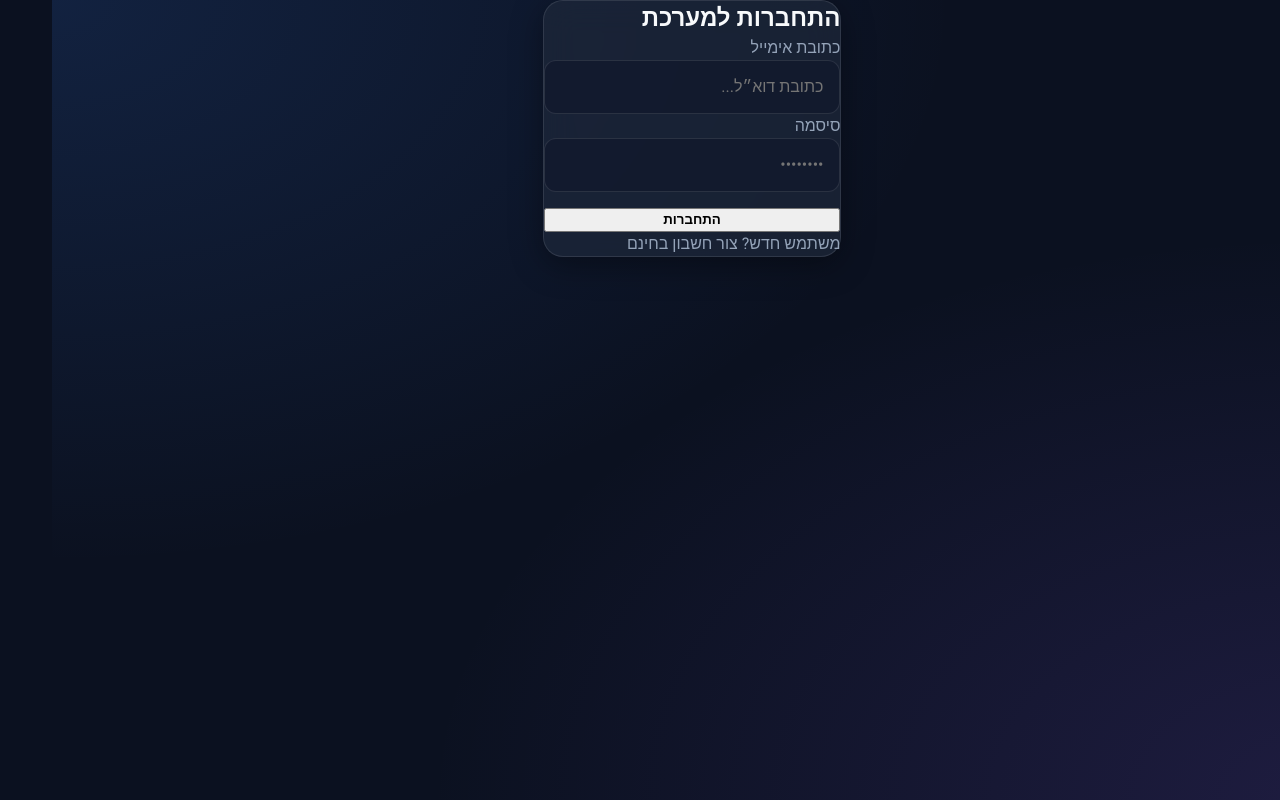
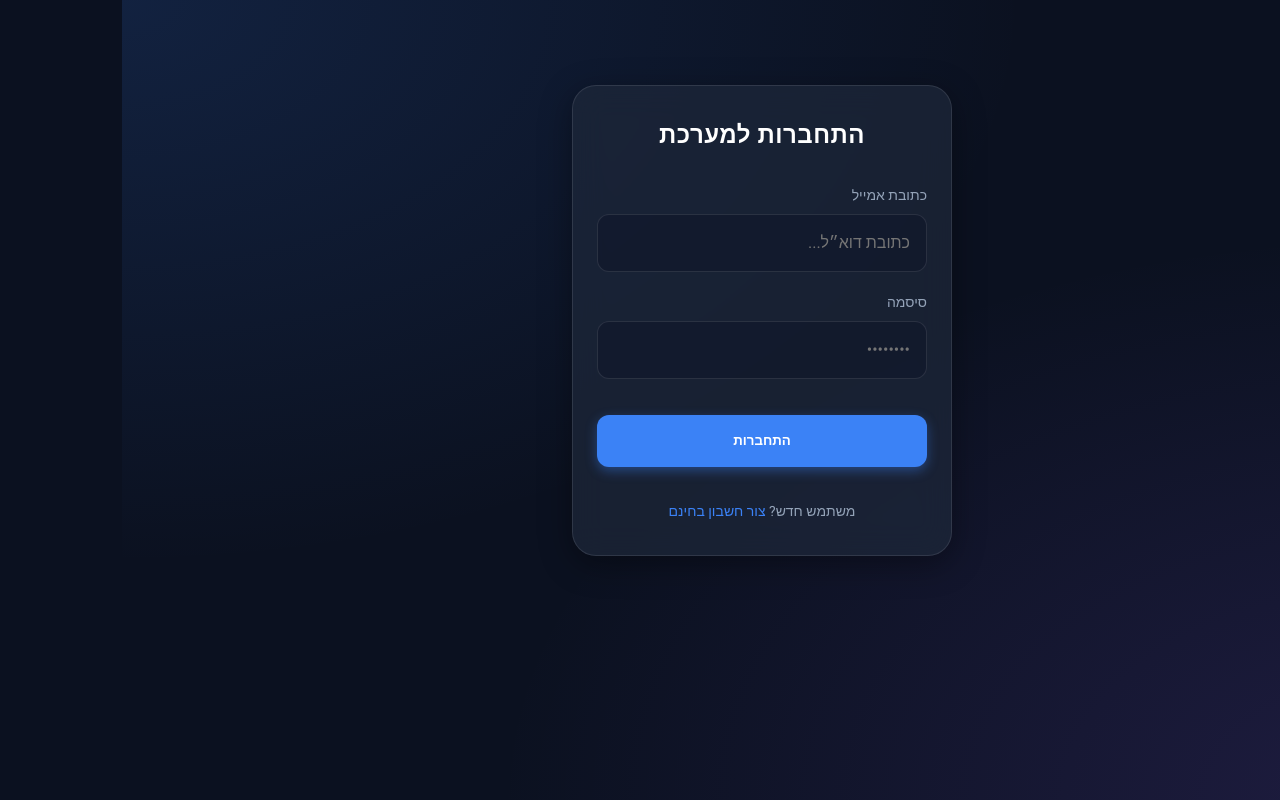
Before and after one commit to dorey-cmd/home-eco, a React (Vite) app: page /reports in a window 1280 px wide. Built offline with nearby package versions, Linux system fonts and the light colour scheme.

Commit message:
fix(ui): converted tailwind utilities to inline style to prevent compilation breakdown in server rendering

```diff
--- a/src/pages/Login.tsx
+++ b/src/pages/Login.tsx
@@ -57,30 +57,30 @@ const Login = () => {
   };
 
   return (
-    <div className="flex flex-col items-center justify-center min-h-[80vh] p-4 bg-transparent" dir="rtl">
-      <div className="w-full max-w-sm glass-panel p-8" style={{ borderRadius: '20px', border: '1px solid rgba(255,255,255,0.1)' }}>
+    <div style={{ display: 'flex', flexDirection: 'column', alignItems: 'center', justifyContent: 'center', minHeight: '80vh', padding: '16px', background: 'transparent', direction: 'rtl' }}>
+      <div className="glass-panel" style={{ width: '100%', maxWidth: '380px', padding: '32px 24px', borderRadius: '24px' }}>
 
-        <h2 className="text-2xl font-bold text-center mb-8 text-white tracking-wide">
+        <h2 style={{ fontSize: '1.5rem', fontWeight: 700, textAlign: 'center', marginBottom: '32px', color: '#fff', letterSpacing: '0.5px' }}>
           {isSignUp ? 'יצירת חשבון' : 'התחברות למערכת'}
         </h2>
 
         {msg && (
-          <div className={`mb-6 p-4 rounded-xl text-sm text-center font-bold ${
-            msg.type === 'error' ? 'bg-danger/20 text-[#ff6b6b] border border-danger/30' :
-            msg.type === 'success' ? 'bg-success/20 text-[#4ade80] border border-success/30' :
-            'bg-accent/20 text-accent border border-accent/30'
-          }`} style={{ animation: 'fadeIn 0.3s ease' }}>
+          <div style={{ marginBottom: '24px', padding: '12px', borderRadius: '12px', fontSize: '0.875rem', textAlign: 'center', fontWeight: 'bold',
+            background: msg.type === 'error' ? 'rgba(239, 68, 68, 0.2)' : msg.type === 'success' ? 'rgba(16, 185, 129, 0.2)' : 'rgba(59, 130, 246, 0.2)',
+            color: msg.type === 'error' ? '#ef4444' : msg.type === 'success' ? '#10b981' : '#3b82f6',
+            border: `1px solid ${msg.type === 'error' ? 'rgba(239, 68, 68, 0.3)' : msg.type === 'success' ? 'rgba(16, 185, 129, 0.3)' : 'rgba(59, 130, 246, 0.3)'}`
+          }}>
             {msg.text}
           </div>
         )}
 
-        <form onSubmit={handleAuth} className="flex flex-col gap-5">
+        <form onSubmit={handleAuth} style={{ display: 'flex', flexDirection: 'column', gap: '20px' }}>
           <div>
-            <label className="text-secondary text-sm mb-2 block font-medium">כתובת אימייל</label>
+            <label style={{ color: 'var(--text-secondary)', fontSize: '0.875rem', marginBottom: '8px', display: 'block', textAlign: 'right', fontWeight: 500 }}>כתובת אמייל</label>
             <input
               type="email"
-              className="glass-input w-full p-3 font-sans text-right"
-              dir="rtl"
+              className="glass-input"
+              style={{ padding: '16px', textAlign: 'right', direction: 'rtl' }}
               placeholder="כתובת דוא״ל..."
               value={email}
               onChange={(e) => setEmail(e.target.value)}
@@ -89,11 +89,11 @@ const Login = () => {
           </div>
 
           <div>
-            <label className="text-secondary text-sm mb-2 block font-medium">סיסמה</label>
+            <label style={{ color: 'var(--text-secondary)', fontSize: '0.875rem', marginBottom: '8px', display: 'block', textAlign: 'right', fontWeight: 500 }}>סיסמה</label>
             <input
               type="password"
-              className="glass-input w-full p-3 font-sans text-right"
-              dir="rtl"
+              className="glass-input"
+              style={{ padding: '16px', textAlign: 'right', direction: 'rtl' }}
               placeholder="••••••••"
               value={password}
               onChange={(e) => setPassword(e.target.value)}
@@ -103,21 +103,29 @@ const Login = () => {
           </div>
 
           {isSignUp && (
-            <div className="mt-2">
-              <label className="text-secondary text-sm mb-2 block font-medium">סוג משתמש</label>
-              <div className="flex gap-3">
+            <div style={{ marginTop: '8px', textAlign: 'right' }}>
+              <label style={{ color: 'var(--text-secondary)', fontSize: '0.875rem', marginBottom: '8px', display: 'block', fontWeight: 500 }}>סוג חשבון</label>
+              <div style={{ display: 'flex', gap: '12px' }}>
                 <button
                   type="button"
-                  className={`flex-1 rounded-xl py-2 transition-colors border ${!isBusiness ? 'bg-accent/20 border-accent text-accent' : 'bg-transparent border-[rgba(255,255,255,0.2)] text-secondary'}`}
-                  style={{ fontWeight: !isBusiness ? 'bold' : 'normal' }}
+                  style={{ flex: 1, padding: '10px', borderRadius: '12px', transition: 'all 0.2s ease', cursor: 'pointer',
+                           background: !isBusiness ? 'rgba(59, 130, 246, 0.2)' : 'transparent',
+                           border: !isBusiness ? '1px solid var(--accent-color)' : '1px solid rgba(255,255,255,0.2)',
+                           color: !isBusiness ? 'var(--accent-color)' : 'var(--text-secondary)',
+                           fontWeight: !isBusiness ? 'bold' : 'normal'
+                         }}
                   onClick={() => setIsBusiness(false)}
                 >
                   בייתי
                 </button>
                 <button
                   type="button"
-                  className={`flex-1 rounded-xl py-2 transition-colors border ${isBusiness ? 'bg-accent/20 border-accent text-accent' : 'bg-transparent border-[rgba(255,255,255,0.2)] text-secondary'}`}
-                  style={{ fontWeight: isBusiness ? 'bold' : 'normal' }}
+                  style={{ flex: 1, padding: '10px', borderRadius: '12px', transition: 'all 0.2s ease', cursor: 'pointer',
+                           background: isBusiness ? 'rgba(59, 130, 246, 0.2)' : 'transparent',
+                           border: isBusiness ? '1px solid var(--accent-color)' : '1px solid rgba(255,255,255,0.2)',
+                           color: isBusiness ? 'var(--accent-color)' : 'var(--text-secondary)',
+                           fontWeight: isBusiness ? 'bold' : 'normal'
+                         }}
                   onClick={() => setIsBusiness(true)}
                 >
                   עסקי
@@ -128,26 +136,26 @@ const Login = () => {
 
           <button
             type="submit"
-            className="w-full mt-4 justify-center py-3.5 font-bold rounded-xl bg-accent text-white hover:opacity-90 transition-opacity border-none shadow-[0_4px_15px_rgba(99,102,241,0.3)]"
+            className="glass-button"
+            style={{ width: '100%', marginTop: '16px', justifyContent: 'center', padding: '16px', fontWeight: 'bold' }}
             disabled={loading}
           >
             {loading ? 'טוען...' : (isSignUp ? 'הרשמה למערכת' : 'התחברות')}
           </button>
         </form>
 
-        <div className="text-center mt-6">
+        <div style={{ textAlign: 'center', marginTop: '32px' }}>
           <div
-            className="text-secondary cursor-pointer hover:text-white transition-colors block text-sm"
-            style={{ display: 'inline-block' }}
+            style={{ color: 'var(--text-secondary)', cursor: 'pointer', fontSize: '0.875rem', display: 'inline-block' }}
             onClick={() => {
               setIsSignUp(!isSignUp);
               setMsg(null);
             }}
           >
             {isSignUp ? (
-              <span>כבר רשום? <span className="text-accent underline decoration-accent underline-offset-4">התחבר כאן</span></span>
+              <span>כבר רשום? <span style={{ color: 'var(--accent-color)' }}>התחבר כאן</span></span>
             ) : (
-              <span>משתמש חדש? <span className="text-accent underline decoration-accent underline-offset-4">צור חשבון בחינם</span></span>
+              <span>משתמש חדש? <span style={{ color: 'var(--accent-color)' }}>צור חשבון בחינם</span></span>
             )}
           </div>
         </div>
```
